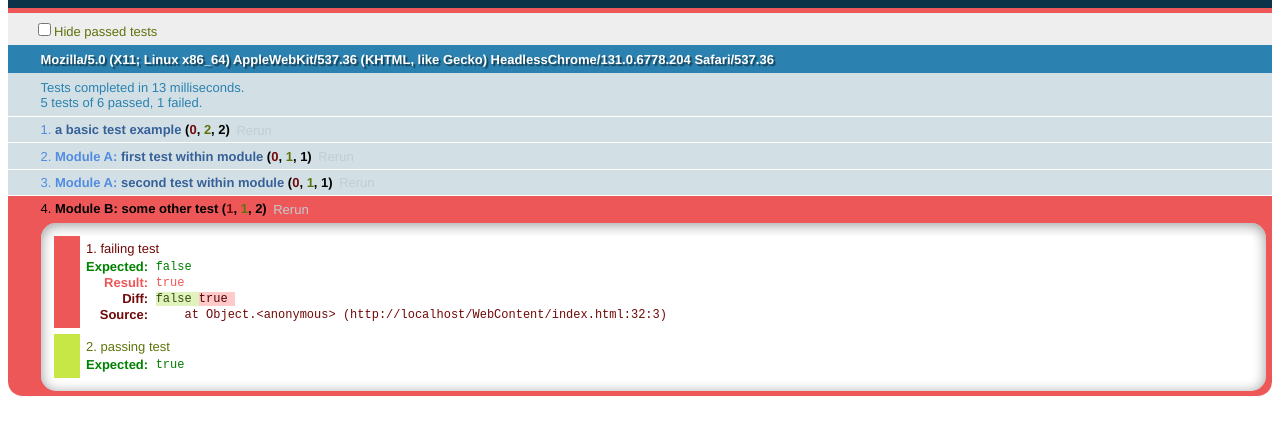
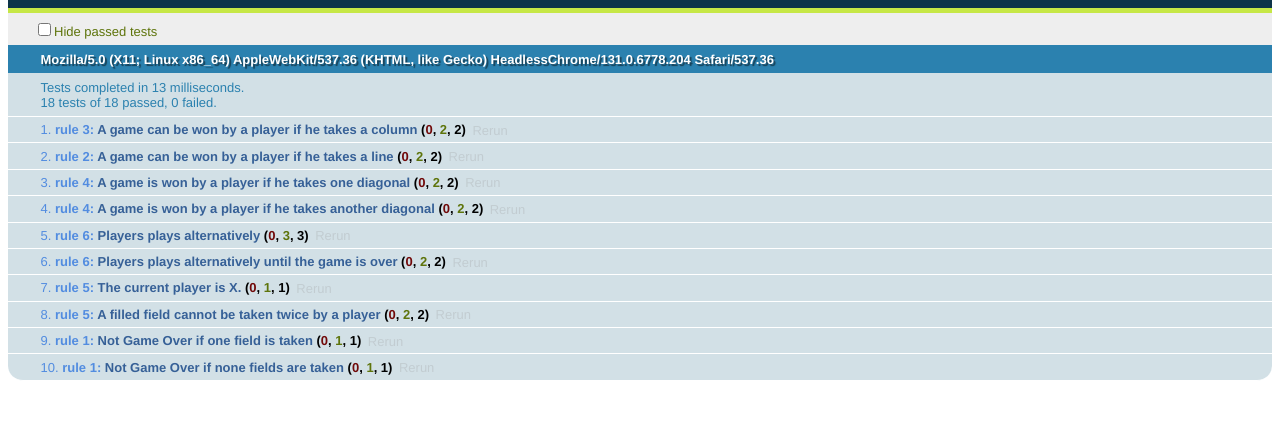
Before and after one commit to ericlemerdy/tic-tac-toe_js-kata, a plain HTML site: page WebContent/index.html in a window 1280 px wide. Shown: the part 48-484 px from the top of the page. Drawn offline with Linux system fonts and the light colour scheme.

Commit message:
Job done in 0:30 + 1:10 (1:40)

```diff
--- a/WebContent/index.html
+++ b/WebContent/index.html
@@ -3,36 +3,160 @@
 <html>
 <head>
 <script src="offline/jquery-latest.js"></script>
-  <link rel="stylesheet" href="offline/qunit.css" type="text/css" media="screen" />
+<link rel="stylesheet" href="offline/qunit.css" type="text/css"
+	media="screen" />
 <script type="text/javascript" src="offline/qunit.js"></script>
+<script>
+	Game = function() {
+		this.fields = Array("", "", "", "", "", "", "", "", "");
+		this.currentPlayer = "X";
+		this.gameOver = false;
+		this.winner = "";
+		this.take = function(field) {
+			if (this.fields[field - 1] == "") {
+				this.fields[field - 1] = this.currentPlayer;
+				if (this.isAllFieldsTaken()) {
+					this.gameOver = true;
+				} else {
+					this.gameOver = this.isADiagonalIsTaken() || this.isALineIsTaken()
+						|| this.isAColumnIsTaken();
+					if (this.gameOver) {
+						this.winner = this.currentPlayer;
+					}
+				}
+				this.currentPlayer = (this.currentPlayer == "X" ? "O" : "X");
+			}
+		};
+		this.isTaken = function(a1, a2, a3) {
+			return (this.currentPlayer == this.fields[a1])
+				&& (this.currentPlayer == this.fields[a2])
+				&& (this.currentPlayer == this.fields[a3]);
+		}
+		this.isADiagonalIsTaken = function() {
+			diagonal_nw_se = this.isTaken(0, 4, 8);
+			diagonal_ne_sw = this.isTaken(2, 4, 6);
+			return diagonal_nw_se || diagonal_ne_sw;
+		};
+		this.isAColumnIsTaken = function() {
+			firstColumn = this.isTaken(0, 3, 6);
+			secondColumn = this.isTaken(1, 4, 7);
+			thirdColumn = this.isTaken(2, 5, 8);
+			return firstColumn || secondColumn || thirdColumn;
+		};
+		this.isALineIsTaken = function() {
+			firstLine = this.isTaken(0, 1, 2);
+			secondLine = this.isTaken(3, 4, 5);
+			thirdLine = this.isTaken(6, 7, 8);
+			return firstLine || secondLine || thirdLine;
+		}
+		this.isOver = function() {
+			return this.gameOver;
+		};
+		this.isAllFieldsTaken = function() {
+			currentField = 0;
+			while (this.fields[currentField] != "" && currentField < 9) {
+				currentField++;
+			}
+			return currentField == 9;
+		};
+		this.getCurrentPlayer = function() {
+			return this.currentPlayer;
+		};
+		this.getWinner = function() {
+			return this.winner;
+		}
+	};
 
-  <script>
-  $(document).ready(function(){
-
-test("a basic test example", function() {
-  ok( true, "this test is fine" );
-  var value = "hello";
-  equal( value, "hello", "We expect value to be hello" );
+	$(document).ready(function() {
+		module("rule 3");
+		test("A game can be won by a player if he takes a column", function() {
+			game = new Game();
+			game.take(3);
+			game.take(4);
+			game.take(6);
+			game.take(5);
+			game.take(9);
+			ok(game.isOver(), "game must be over since a column has been taken by X");
+			equals(game.getWinner(), "X", "X should have won the game.");
 		});
-
-module("Module A");
-
-test("first test within module", function() {
-  ok( true, "all pass" );
+		module("rule 2");
+		test("A game can be won by a player if he takes a line", function() {
+			game = new Game();
+			game.take(1);
+			game.take(4);
+			game.take(2);
+			game.take(5);
+			game.take(3);
+			ok(game.isOver(), "game must be over since a line has been taken by X");
+			equals(game.getWinner(), "X", "X should have won the game.");
 		});
-
-test("second test within module", function() {
-  ok( true, "all pass" );
+		module("rule 4");
+		test("A game is won by a player if he takes one diagonal", function() {
+			game = new Game();
+			game.take(1);
+			game.take(2);
+			game.take(5);
+			game.take(3);
+			game.take(9);
+			ok(game.isOver(), "game must be over");
+			equals(game.getWinner(), "X");
 		});
-
-module("Module B");
-
-test("some other test", function() {
-  expect(2);
-  equal( true, false, "failing test" );
-  equal( true, true, "passing test" );
+		test("A game is won by a player if he takes another diagonal", function() {
+			game = new Game();
+			game.take(1);
+			game.take(3);
+			game.take(2);
+			game.take(5);
+			game.take(4);
+			game.take(7);
+			ok(game.isOver(), "game must be over");
+			equals(game.getWinner(), "O");
 		});
-
+		module("rule 6");
+		test("Players plays alternatively", function() {
+			game = new Game();
+			equals(game.getCurrentPlayer(), "X");
+			game.take(1);
+			equals(game.getCurrentPlayer(), "O");
+			game.take(2);
+			equals(game.getCurrentPlayer(), "X");
+		});
+		test("Players plays alternatively until the game is over", function() {
+			game = new Game();
+			game.take(2);
+			game.take(1);
+			game.take(4);
+			game.take(3);
+			game.take(6);
+			game.take(5);
+			game.take(7);
+			game.take(8);
+			game.take(9);
+			ok(game.isOver(), "Expecting a game over.");
+			equals(game.getWinner(), "", "No winner.");
+		});
+		module("rule 5");
+		test("The current player is X.", function() {
+			game = new Game();
+			equals(game.getCurrentPlayer(), "X");
+		});
+		test("A filled field cannot be taken twice by a player", function() {
+			game = new Game();
+			game.take(1);
+			equals(game.getCurrentPlayer(), "O");
+			game.take(1);
+			equals(game.getCurrentPlayer(), "O");
+		});
+	    module("rule 1");
+		test("Not Game Over if one field is taken", function() {
+			game = new Game();
+			game.take(1);
+			ok(!game.isOver(), "The game should not be over when one field is taken");
+		});
+		test("Not Game Over if none fields are taken", function() {
+			game = new Game();
+			ok(!game.isOver(), "The game should not be over when none of the fields are taken");
+		});
 	});
 </script>
 
```
Lines whose indentation alone changed are shown as unchanged.
